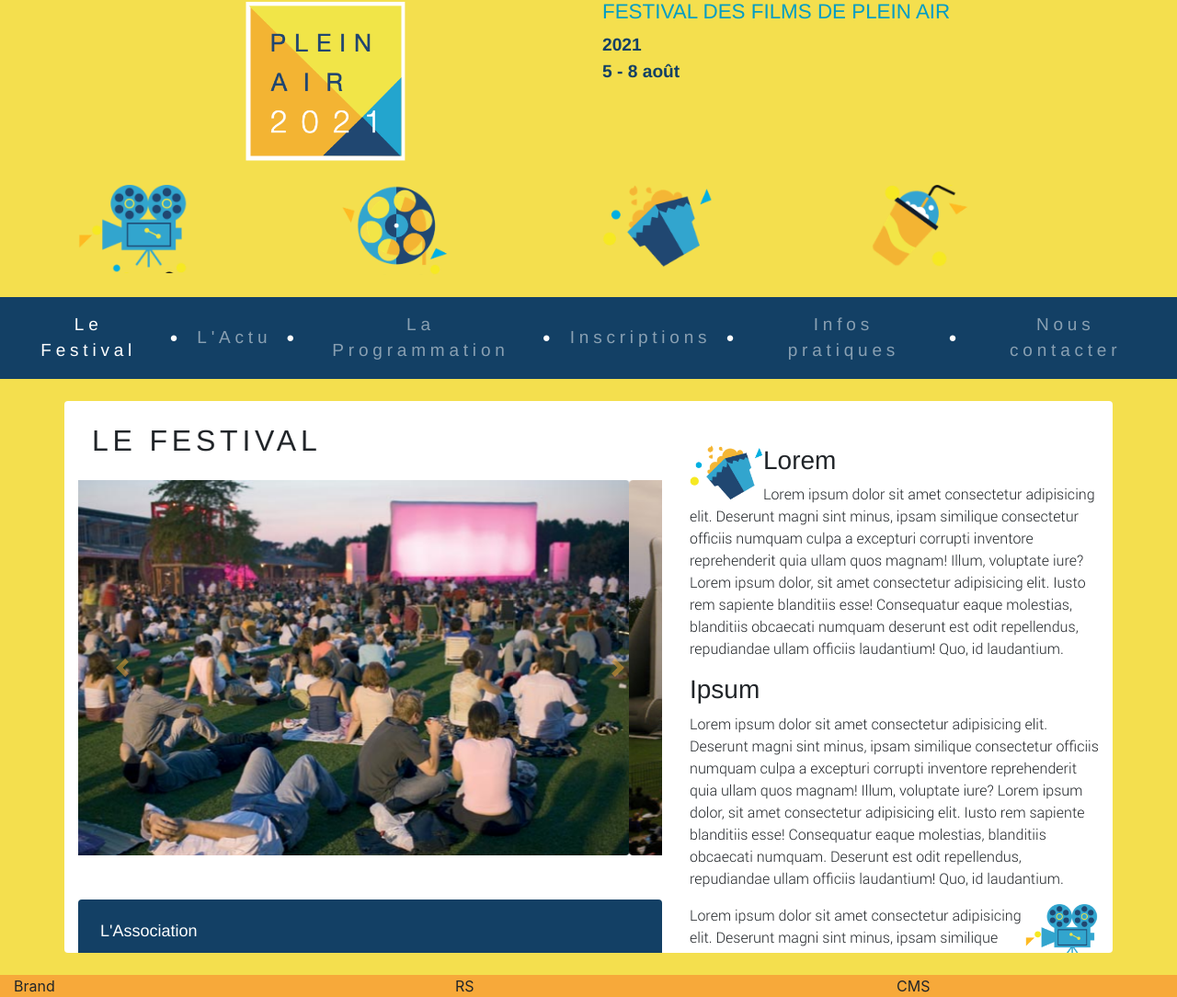
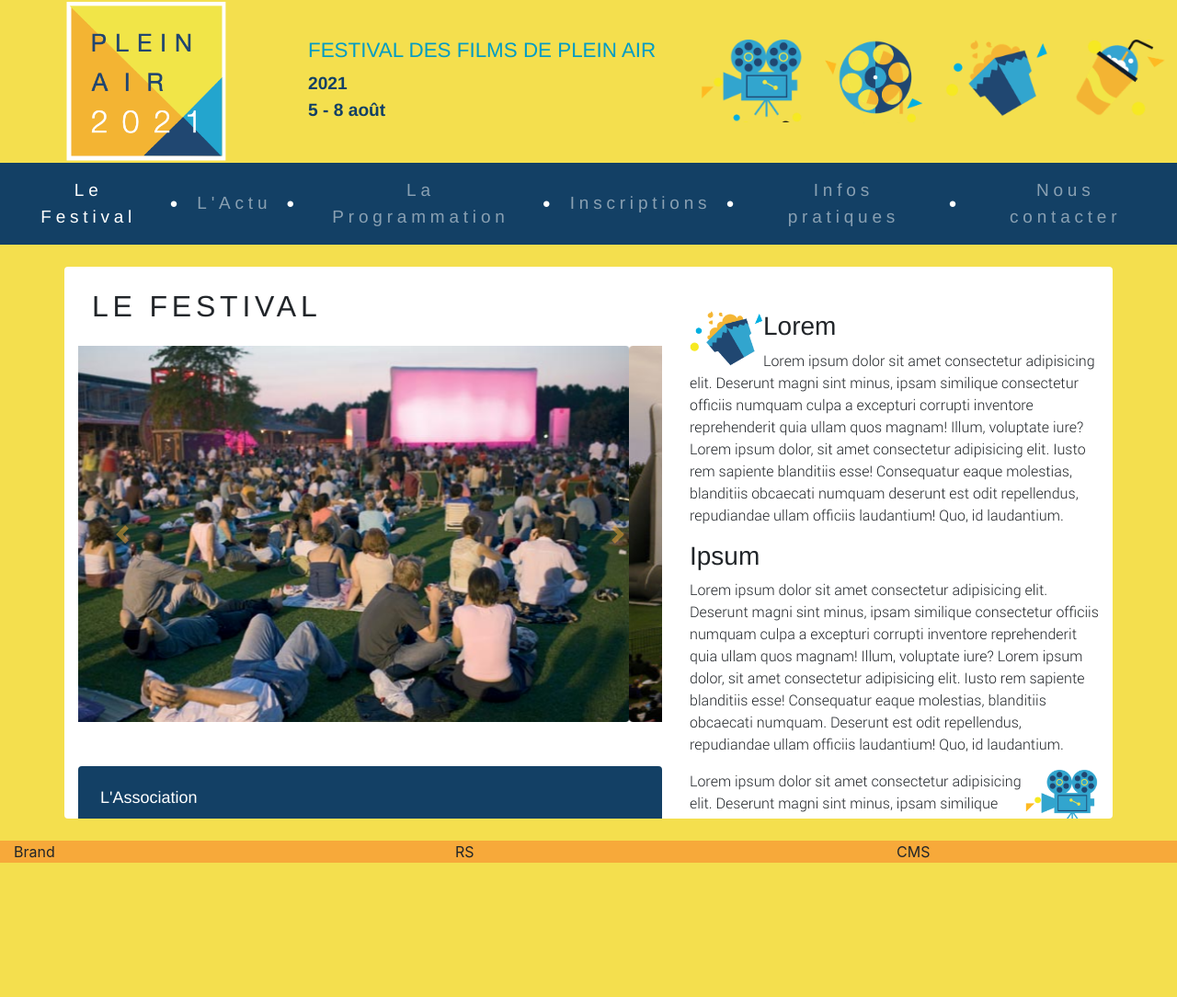
Before and after one commit to Guetso/OC---PhpSymfony---Projet-3, a website: page index.html in a window 1280 px wide. Shown: the whole page at 92% size. After the commit the page ends 938 px from the top, so only its background shows below. Drawn offline with nearby package versions, Linux system fonts and the light colour scheme; files whose address does not match are found by name.

Commit message:
oK HEADER DESKTOP

```diff
--- a/index.html
+++ b/index.html
@@ -7,25 +7,40 @@
   </head>
 
   <body>
-    <!-- HEADER -->
+    <!-- HEADER MOBILE -->
 
-    <div class="container">
+    <div class="container-fluid">
       <header>
         <div class="row">
-          <div class="col d-flex justify-content-center">
+          <div class="col col-lg-3 d-flex justify-content-center">
             <img
               class="logo"
               src="assets/logo.png"
               alt="logo du festival de plein air 2021"
             />
           </div>
-          <div class="col">
+          <div class="col col-lg-4 align-self-center">
             <h1>Festival des films de plein air</h1>
             <span>2021</span><br />
             <span>5 - 8 août</span>
           </div>
+          <div class="d-none d-lg-block col-lg-5 align-self-center">
+            <div class="row my-4">
+              <div class="col-3 img-fluid">
+                <img class="icon--desktop" src="assets/projo.png" alt="" />
+              </div>
+              <div class="col-3 img-fluid">
+                <img class="icon--desktop" src="assets/bobine.png" alt="" />
+              </div>
+              <div class="col-3 img-fluid">
+                <img class="icon--desktop" src="assets/popcorn.png" alt="" />
+              </div>
+              <div class="col-3 img-fluid">
+                <img class="icon--desktop" src="assets/soda.png" alt="" />
+              </div>
+          </div>
         </div>
-        <div class="row my-4">
+        <div class="d-lg-none row my-4">
           <div class="col-3 img-fluid">
             <img class="icon" src="assets/projo.png" alt="" />
           </div>
--- a/scss/_mystyle.scss
+++ b/scss/_mystyle.scss
@@ -14,6 +14,9 @@ header {
   .icon {
     width: 100%;
     max-width: 120px;
+    &--desktop {
+      max-width: 7rem;
+    }
   }
 }
 
```
Also changed, not shown: css/style.css, 1 other file.
